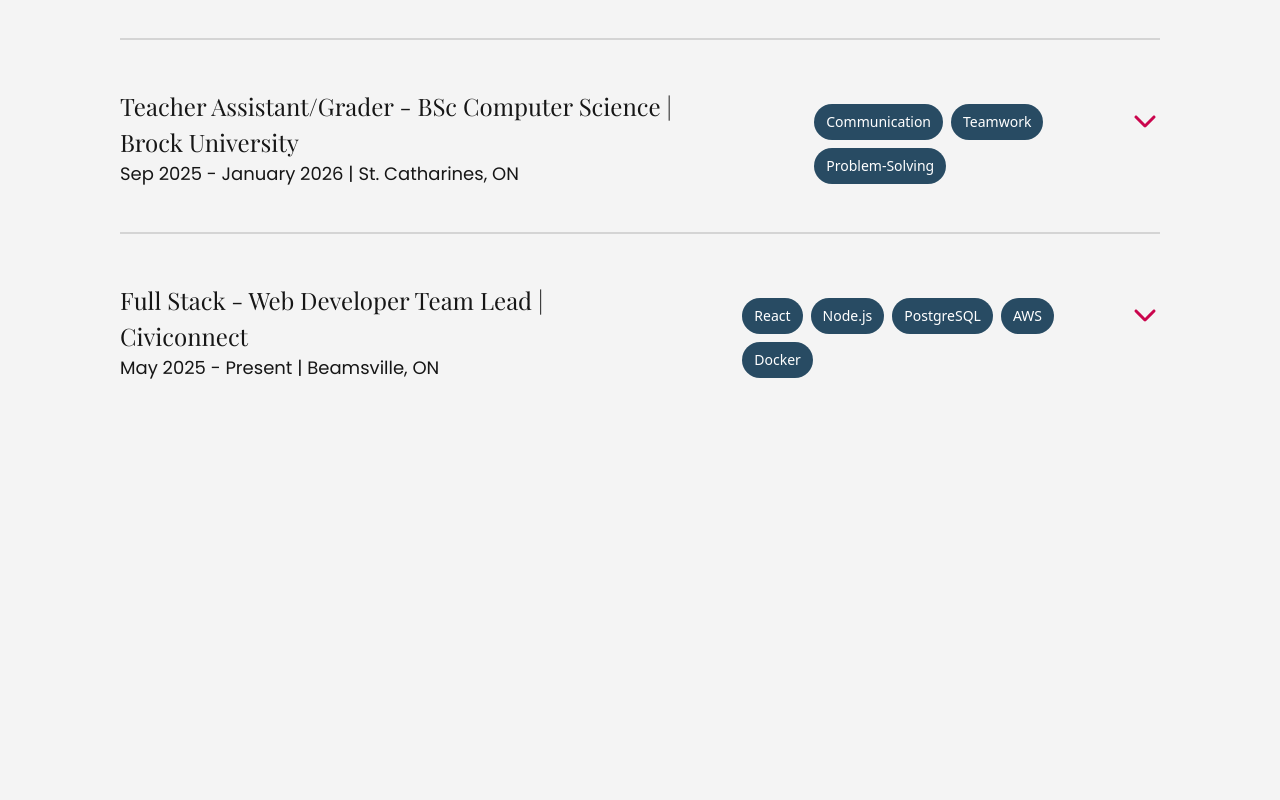
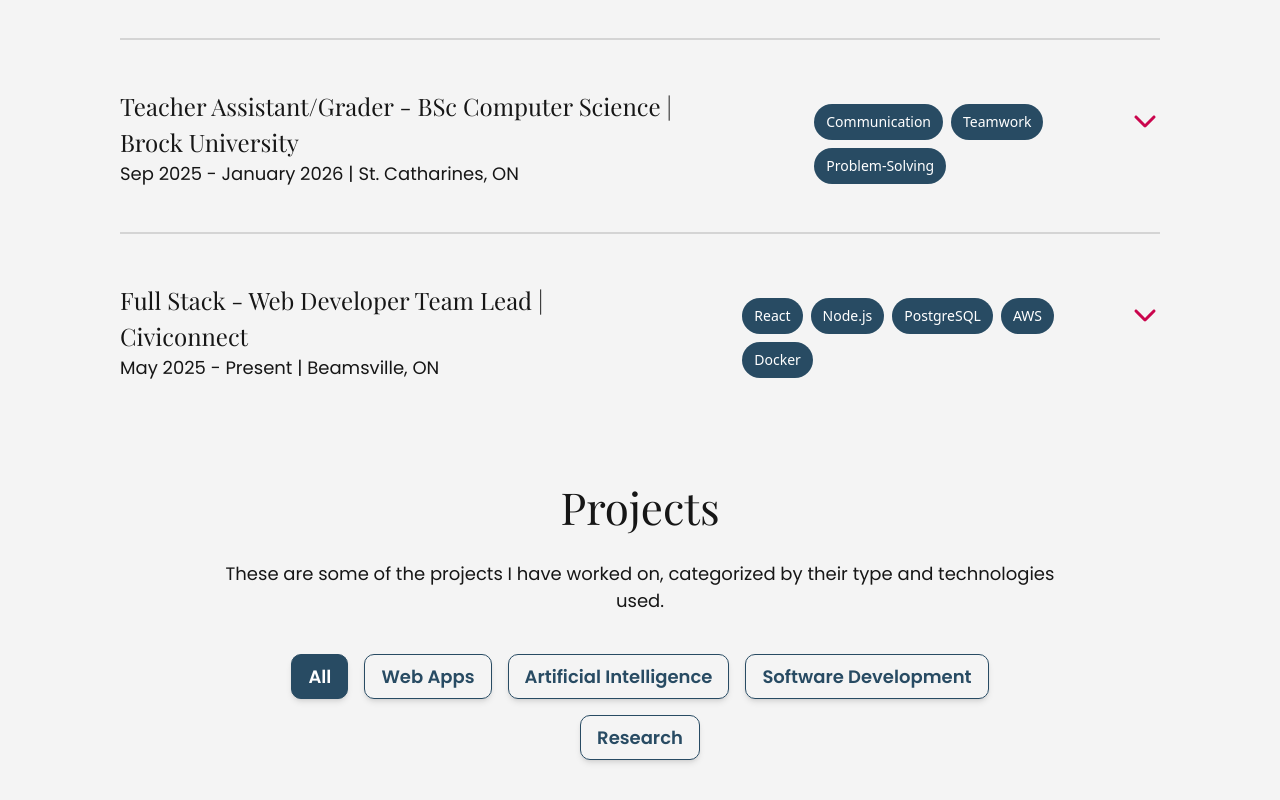
Before and after one commit to Bfernandez02/portfolio, a Next.js app: page / in a window 1280 px wide. Shown: the part 1973-2773 px from the top of the page. Before the commit the page ends 2447 px from the top, so only its background shows below. Built offline with nearby package versions, Linux system fonts and the light colour scheme; a web font is replaced by a local one.

Commit message:
feat: add Projects component and update project categories

```diff
--- /dev/null
+++ b/src/components/Projects/Projects.jsx
@@ -0,0 +1,42 @@
+import React from "react";
+import projectCategories from "@/utils/ProjectUtils";
+import { useState } from "react";
+import projectTags from "@/utils/ProjectUtils";
+
+export default function Projects() {
+  const [filters, setFilters] = useState({
+    category: "All",
+    techStack: null,
+  });
+
+  return (
+    <div className="w-full flex flex-col items-center justify-center">
+      <div className="w-full flex flex-col items-center justify-center gap-5 mb-10 max-w-[80%] text-center">
+        <h2 className="w-fit">Projects</h2>
+        <p>
+          These are some of the projects I have worked on, categorized by their
+          type and technologies used.
+        </p>
+
+        <div className="w-full flex flex-wrap items-center justify-center gap-4 mt-5">
+          {projectCategories.map((category) => (
+            <button
+              key={category}
+              className={`px-4 py-2 rounded-full border btn-alternate ${
+                filters.category === category ? "bg-primary text-white!" : ""
+              }`}
+              onClick={() => {
+                setFilters({
+                  ...filters,
+                  category: filters.category === category ? "All" : category,
+                });
+              }}
+            >
+              {category}
+            </button>
+          ))}
+        </div>
+      </div>
+    </div>
+  );
+}
--- a/src/pages/index.js
+++ b/src/pages/index.js
@@ -1,28 +1,45 @@
-import Image from "next/image";
-import Hero from "@/components/Hero/DesktopHero";
 import DesktopHero from "@/components/Hero/DesktopHero";
 import MobileHero from "@/components/Hero/MobileHero";
 import { FontAwesomeIcon } from "@fortawesome/react-fontawesome";
 import { faChevronDown } from "@fortawesome/free-solid-svg-icons";
 import AboutMe from "@/components/AboutMe";
-import { useRef } from "react";
+import { useRef, useEffect } from "react";
 import Experience from "@/components/Experience";
+import Projects from "@/components/Projects/Projects";
 
 export default function Home() {
-  const scrollRef = useRef(null);
+  const aboutRef = useRef(null);
   const experienceRef = useRef(null);
   const projectsRef = useRef(null);
+  const overviewRef = useRef(null);
 
   const handleScrollToRef = () => {
-    if (scrollRef.current) {
-      scrollRef.current.scrollIntoView({ behavior: "smooth" });
+    if (aboutRef.current) {
+      aboutRef.current.scrollIntoView({ behavior: "smooth" });
     }
   };
+  const refs = {
+    overview: overviewRef,
+    about: aboutRef,
+    experience: experienceRef,
+    projects: projectsRef,
+  };
+
+  const hash = window.location.hash.slice(1);
+
+  useEffect(() => {
+    if (hash && refs[hash]) {
+      refs[hash].current?.scrollIntoView({ behavior: "smooth" });
+    }
+  }, [hash]);
 
   return (
     <div className=" text-secondary flex items-center justify-center px-7 sm:px-10 md:px-15 lg:px-30 flex-col w-full ">
       {/* Hero Section */}
-      <div className=" min-h-screen flex flex-col items-center justify-between w-full">
+      <div
+        ref={overviewRef}
+        className=" min-h-screen flex flex-col items-center justify-between w-full"
+      >
         <div className="hidden md:block w-full">
           <DesktopHero />
         </div>
@@ -45,7 +62,7 @@
       </div>
 
       {/* About Me Section */}
-      <div ref={scrollRef} className="w-full pt-20">
+      <div ref={aboutRef} className="w-full pt-20">
         <AboutMe />
       </div>
 
@@ -56,7 +73,7 @@
 
       {/* Projects Section */}
       <div ref={projectsRef} className="w-full pt-20">
-
+        <Projects />
       </div>
     </div>
   );
--- a/src/styles/globals.css
+++ b/src/styles/globals.css
@@ -44,7 +44,8 @@
   font-family: "Poppins", sans-serif;
 }
 
-button, select {
+button,
+select {
   font-family: "Poppins", sans-serif;
   cursor: pointer;
 }
@@ -200,4 +201,7 @@
   .btn-accent {
     @apply bg-accent font-semibold text-white px-3 py-2 lg:px-4 rounded-[10px] hover:bg-[#1282A2] transition-all duration-300 text-[16px] lg:text-[18px] shadow-md;
   }
+  .btn-alternate {
+    @apply bg-none border-[1px] border-primary font-semibold text-primary px-3 py-2 lg:px-4 rounded-[10px] hover:bg-primary hover:text-white transition-all duration-300 text-[16px] lg:text-[18px] shadow-md;
+  }
 }
--- a/src/utils/ProjectUtils.js
+++ b/src/utils/ProjectUtils.js
@@ -1,4 +1,5 @@
 const projectCategories = [
+    "All",
     "Web Apps",
     "Artificial Intelligence",
     "Software Development",
```
